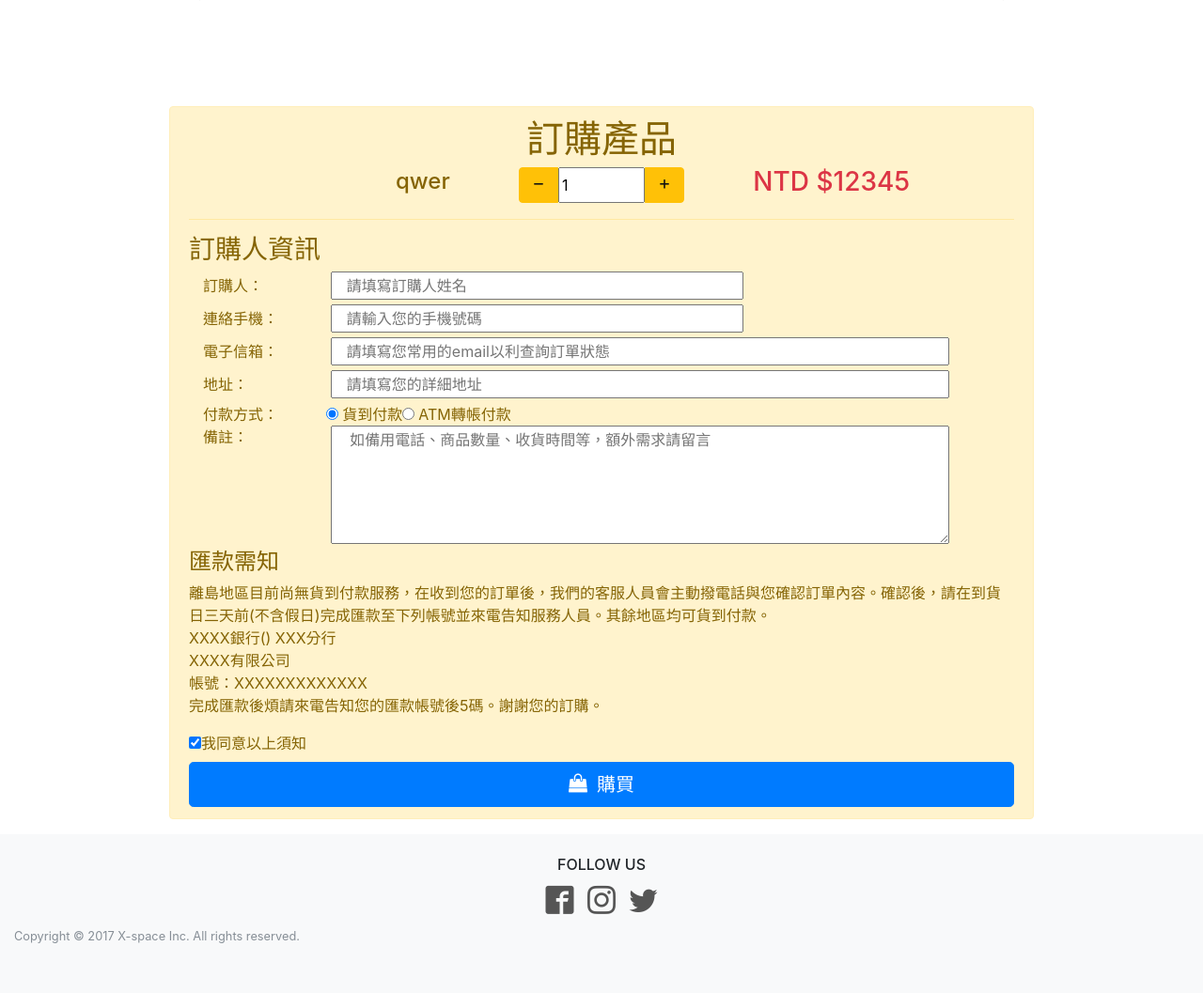
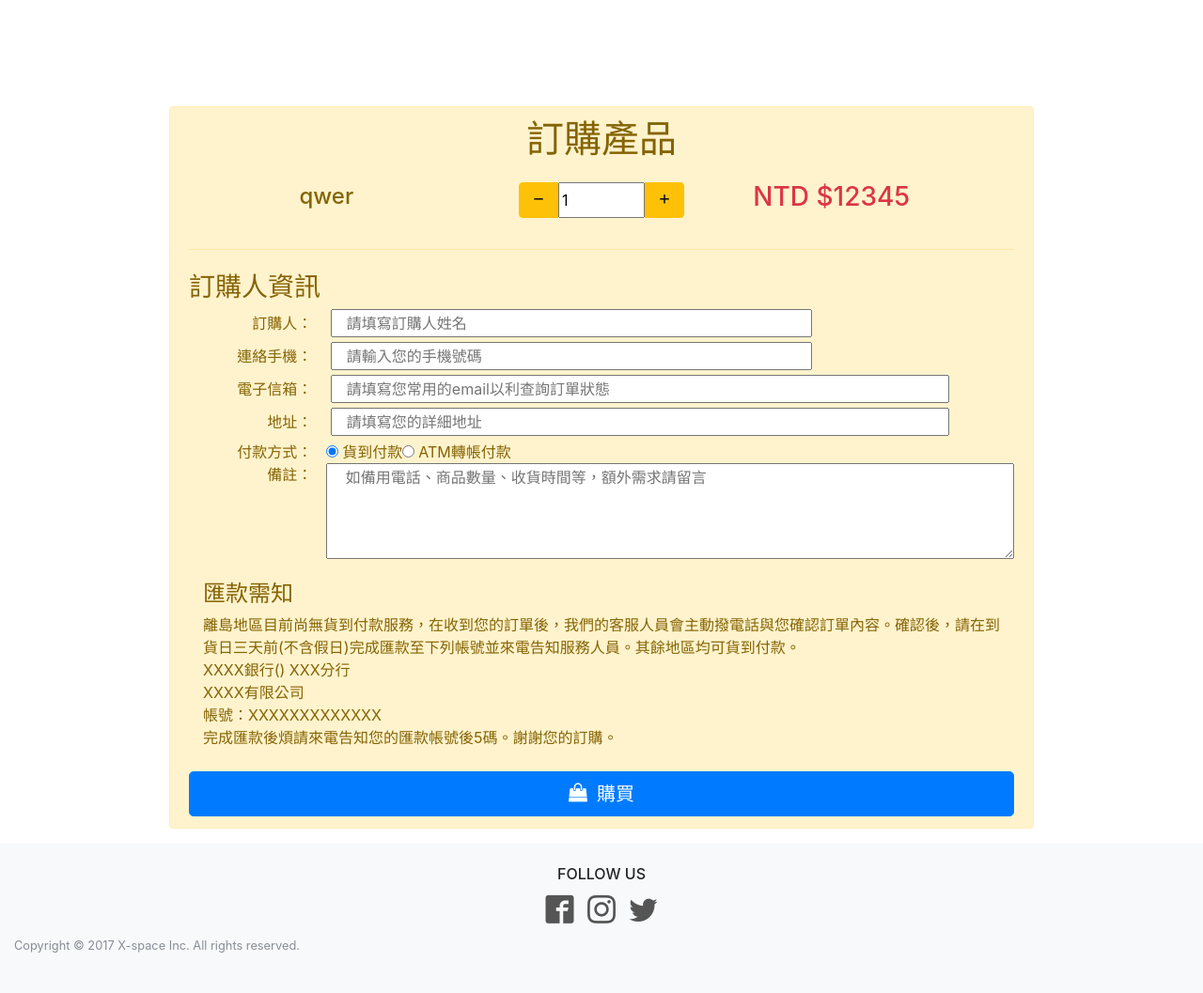
Before and after one commit to Li-Ray/shopping1, a Django app: a page that uses templates/order.html in a window 1280 px wide. Shown: the part 4297-5354 px from the top of the page at 94% size. Before the commit the page ends 5301 px from the top, so only its background shows below. Run offline with Django 3.2, Linux system fonts and the light colour scheme; data comes from the database, SQL or seed files in the repository; both versions use the stored data as it was after the commit; parts of the project's set-up code (start-up, migrations or seed data) failed here and were passed over; some libraries are stand-ins or nearby versions; some web fonts are replaced.

Commit message:
add order_success.html

```diff
--- a/templates/master.html
+++ b/templates/master.html
@@ -9,7 +9,7 @@
 
 {% include 'navbar.html' %}
 
-<div class="container">
+<div class="container-fluid">
     {% block content %}
     {% endblock %}
 </div>
--- a/templates/order.html
+++ b/templates/order.html
@@ -15,12 +15,12 @@
                 {% for product in products %}
                 <div class="form-inline justify-content-center">
 
-                    <div id="product_name" class="col-4 text-right">
+                    <div id="product_name" class="col-4 my-3 text-center">
                         <h4>{{ product.name }}</h4>
                     </div>
 
                     <div class="col-4 text-center">
-                        <div class="btn-group" role="group" aria-label="Basic example">
+                        <div class="btn-group my-3" role="group" aria-label="Basic example">
                             <button id="ProductMinus" type="button" class="btn btn-warning"><span class="icon-minus2" aria-hidden="true"></span></button>
 
                             <input id="values" type="text" value="1" name="values" size="4">
@@ -29,44 +29,44 @@
                         </div>
                     </div>
 
-                    <div class="col-4">
+                    <div class="col-4 my-3">
                         <h3 class="text-danger">NTD $<span name="price" id="price">{{ product.price }}</span></h3>
                     </div>
             {% endfor %}
                 </div>
                 <hr>
 
-                <h3>訂購人資訊</h3>
+                <h3 class="mt-4">訂購人資訊</h3>
 
                 <div class="form-group-inline">
-                    <label for="name" class="col-xs-2 col-md-2 form-control-label">訂購人：</label>
+                    <label for="name" class="col-3 col-lg-2 text-right">訂購人：</label>
 
-                    <input type="text" id="name" name="name" placeholder="請填寫訂購人姓名" class="col-xs-10 col-md-6" required>
+                    <input type="text" id="name" name="name" placeholder="請填寫訂購人姓名" class="col-7" required>
 
                 </div>
 
                 <div class="form-group-inline">
-                    <label for="cellphone" class="col-xs-2 col-md-2 form-control-label">連絡手機：</label>
+                    <label for="cellphone" class="col-3 col-lg-2 text-right">連絡手機：</label>
 
-                    <input type="text" id="cellphone" name="cellphone" placeholder="請輸入您的手機號碼" class="col-xs-10 col-md-6" required>
+                    <input type="text" id="cellphone" name="cellphone" placeholder="請輸入您的手機號碼" class="col-7" required>
 
                 </div>
 
                 <div class="form-group-inline">
-                    <label for="email" class="col-xs-2  col-md-2">電子信箱：</label>
+                    <label for="email" class="col-3 col-lg-2 text-right">電子信箱：</label>
 
-                    <input type="email" id="email" name="email" placeholder="請填寫您常用的email以利查詢訂單狀態" class="col-xs-10 col-md-9" required>
+                    <input type="email" id="email" name="email" placeholder="請填寫您常用的email以利查詢訂單狀態" class="col-8 col-lg-9" required>
 
                 </div>
 
                 <div class="form-group-inline">
-                    <label for="address" class="col-xs-2 col-md-2">地址：</label>
-                    <input type="text" id="address" name="address" placeholder="請填寫您的詳細地址" class="col-xs-10 col-md-9" required>
+                    <label for="address" class="col-3 col-lg-2 text-right">地址：</label>
+                    <input type="text" id="address" name="address" placeholder="請填寫您的詳細地址" class="col-8 col-lg-9" required>
                 </div>
 
                 <div class="form-inline">
 
-                    <div class="col-xs-2 col-md-2">
+                    <div class="col-3 col-lg-2 text-right">
                         付款方式：
                     </div>
 
@@ -80,26 +80,22 @@
 
                 </div>
 
-                <div class="form-group-inline">
-                    <label for="note" class="col-xs-2 col-md-2 align-top">備註：</label>
-                    <textarea id="note" name="note" placeholder=" 如備用電話、商品數量、收貨時間等，額外需求請留言" class="col-xs-10 col-md-9" rows="5"></textarea>
+                <div class="form-group-inline clearfix">
+                    <label for="note" class="col-3 col-lg-2 align-top text-right">備註：</label>
+
+                    <textarea id="note" name="note" placeholder=" 如備用電話、商品數量、收貨時間等，額外需求請留言" class="col-9 col-lg-10 float-right" rows="4"></textarea>
                 </div>
 
-                <div class="col-xs">
+                <div class="col-12 my-4">
                     <h4>匯款需知</h4>
                     <p>離島地區目前尚無貨到付款服務，在收到您的訂單後，我們的客服人員會主動撥電話與您確認訂單內容。確認後，請在到貨日三天前(不含假日)完成匯款至下列帳號並來電告知服務人員。其餘地區均可貨到付款。<br>
                         XXXX銀行() XXX分行<br>
                         XXXX有限公司<br>
                         帳號：XXXXXXXXXXXXX<br>
                         完成匯款後煩請來電告知您的匯款帳號後5碼。謝謝您的訂購。</p>
-                    <div class="form-check">
-                        <label class="form-check-label">
-                            <input type="checkbox" checked="checked" class="form-check-input" name="AgreeCheckbox" id="AgreeCheckbox" value="agree">我同意以上須知
-                        </label>
-                    </div>
                 </div>
 
-                <button type="submit" class="btn btn-primary btn-lg btn-block glyphicon glyphicon-shopping-cart" aria-hidden="true"><span class="icon-shopping-bag" aria-hidden="true"> </span>購買</button>
+                <button type="submit" class="btn btn-primary btn-lg btn-block glyphicon-shopping-cart" aria-hidden="true"><span class="icon-shopping-bag" aria-hidden="true"> </span>購買</button>
             </form>
         </div>
     </div>
```
Also changed, not shown: templates/order_success.html (+6 -5 lines), db.sqlite3.
